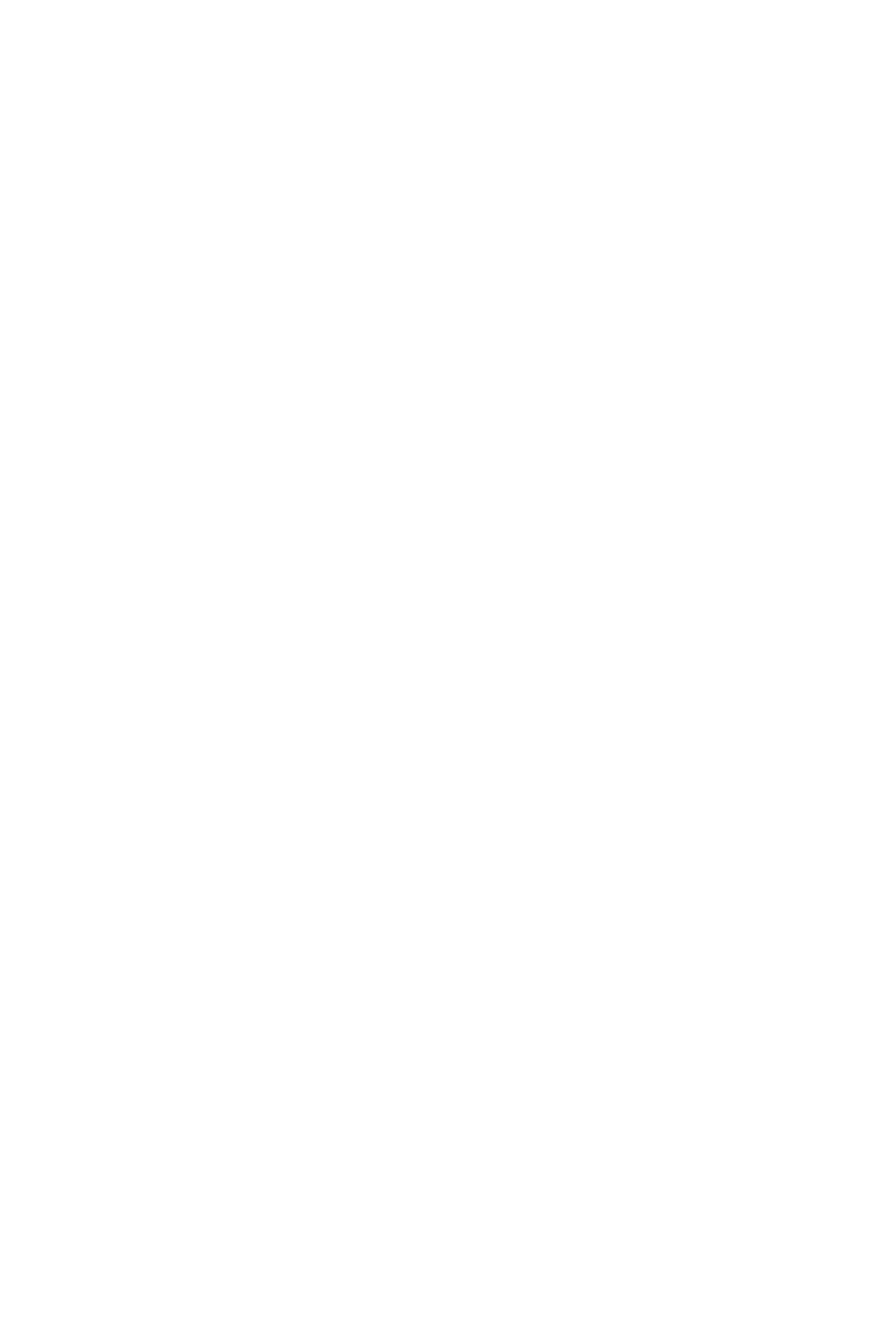
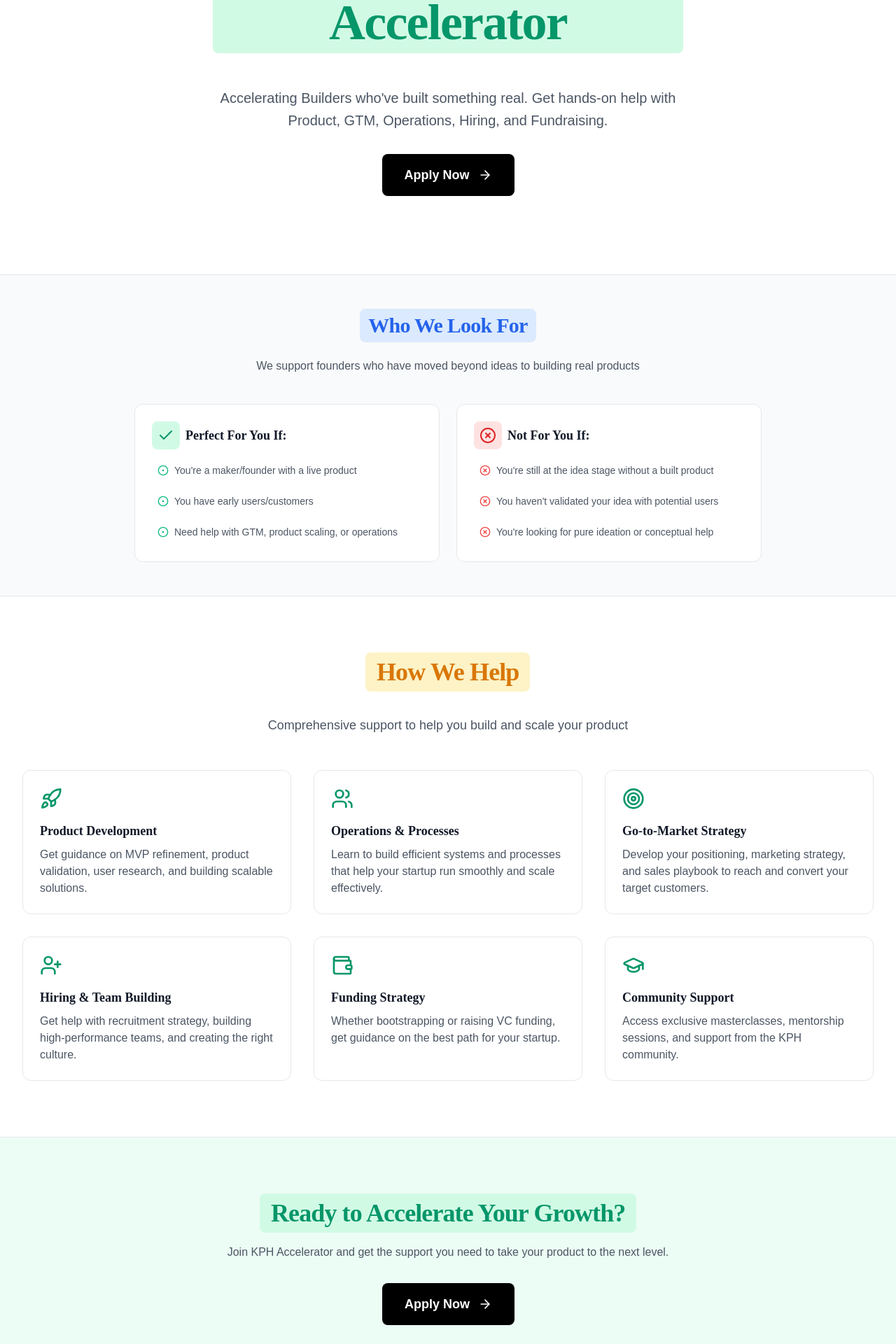
Before and after one commit to ArjunanArul/community, a Nuxt app: page /accelerator in a window 1280 px wide. Before the commit this address had no page. Shown: the part 260-2180 px from the top of the page at 70% size. Before the commit the page ends 800 px from the top, so only its background shows below. Built offline with nearby package versions, Linux system fonts and the light colour scheme.

Commit message:
builder accelerator

```diff
--- /dev/null
+++ b/components/Accelerator.vue
@@ -0,0 +1,173 @@
+<template>
+  <div>
+    <!-- Hero Section -->
+    <section class="py-20 sm:py-28 bg-white border-b">
+      <div class="max-w-7xl mx-auto px-4 sm:px-6 lg:px-8">
+        <div class="mx-auto max-w-2xl text-center">
+          <div class="inline-block bg-emerald-100 px-4 py-2 rounded-lg mb-4 opacity-0 animate-fade-in">
+            <h1 class="text-5xl font-bold tracking-tight text-emerald-600 sm:text-7xl">
+              KPH Builder Accelerator
+            </h1>
+          </div>
+          <p class="mt-8 text-xl leading-8 text-gray-600 opacity-0 animate-fade-in animation-delay-400">
+            Accelerating Builders who've built something real. Get hands-on help with Product, GTM, Operations, Hiring, and Fundraising.
+          </p>
+          <div class="mt-8 opacity-0 animate-fade-in animation-delay-600">
+            <a
+              href="https://nas.io/kph"
+              target="_blank"
+              class="group inline-flex items-center gap-3 rounded-lg bg-black px-8 py-4 text-lg font-semibold text-white hover:bg-gray-900 transition-all duration-300"
+            >
+              Apply Now
+              <ArrowRight class="h-5 w-5 group-hover:translate-x-1 transition-transform" />
+            </a>
+          </div>
+        </div>
+      </div>
+    </section>
+
+    <WhoWeLookFor />
+
+    <!-- How We Help -->
+    <section class="py-20 bg-white border-b">
+      <div class="max-w-7xl mx-auto px-4 sm:px-6 lg:px-8">
+        <div class="text-center max-w-2xl mx-auto mb-12">
+          <div class="inline-block bg-amber-100 px-4 py-2 rounded-lg mb-4 opacity-0 animate-fade-in">
+            <h2 class="text-3xl font-bold tracking-tight text-amber-600 sm:text-4xl">How We Help</h2>
+          </div>
+          <p class="mt-4 text-lg leading-8 text-gray-600 opacity-0 animate-fade-in animation-delay-200">
+            Comprehensive support to help you build and scale your product
+          </p>
+        </div>
+
+        <div class="grid grid-cols-1 md:grid-cols-2 lg:grid-cols-3 gap-8">
+          <div v-for="(feature, index) in features"
+            :key="index"
+            class="bg-white rounded-xl border p-6 hover:shadow-sm transition-all duration-300 opacity-0 animate-slide-up"
+            :style="`animation-delay: ${index * 100}ms`"
+          >
+            <component
+              :is="feature.icon"
+              class="h-8 w-8 text-emerald-600 mb-4"
+            />
+            <h3 class="text-lg font-semibold text-gray-900 mb-2">
+              {{ feature.title }}
+            </h3>
+            <p class="text-gray-600">{{ feature.description }}</p>
+          </div>
+        </div>
+      </div>
+    </section>
+
+    <!-- CTA -->
+    <section class="py-20 bg-emerald-50">
+      <div class="max-w-7xl mx-auto px-4 sm:px-6 lg:px-8 text-center">
+        <div class="inline-block bg-emerald-100 px-4 py-2 rounded-lg mb-4 opacity-0 animate-fade-in">
+          <h2 class="text-3xl font-bold tracking-tight text-emerald-600 sm:text-4xl">
+            Ready to Accelerate Your Growth?
+          </h2>
+        </div>
+        <p class="text-gray-600 mb-8 max-w-2xl mx-auto opacity-0 animate-fade-in animation-delay-200">
+          Join KPH Accelerator and get the support you need to take your product to the next level.
+        </p>
+        <a
+          href="https://nas.io/kph"
+          target="_blank"
+          class="group inline-flex items-center gap-3 rounded-lg bg-black px-8 py-4 text-lg font-semibold text-white hover:bg-gray-900 transition-all duration-300 opacity-0 animate-fade-in animation-delay-400"
+        >
+          Apply Now
+          <ArrowRight class="h-5 w-5 group-hover:translate-x-1 transition-transform" />
+        </a>
+      </div>
+    </section>
+  </div>
+</template>
+
+<script setup>
+import {
+  ArrowRight,
+  Rocket,
+  Users,
+  Target,
+  UserPlus,
+  Wallet,
+  GraduationCap
+} from 'lucide-vue-next'
+
+const features = [
+  {
+    icon: Rocket,
+    title: 'Product Development',
+    description: 'Get guidance on MVP refinement, product validation, user research, and building scalable solutions.'
+  },
+  {
+    icon: Users,
+    title: 'Operations & Processes',
+    description: 'Learn to build efficient systems and processes that help your startup run smoothly and scale effectively.'
+  },
+  {
+    icon: Target,
+    title: 'Go-to-Market Strategy',
+    description: 'Develop your positioning, marketing strategy, and sales playbook to reach and convert your target customers.'
+  },
+  {
+    icon: UserPlus,
+    title: 'Hiring & Team Building',
+    description: 'Get help with recruitment strategy, building high-performance teams, and creating the right culture.'
+  },
+  {
+    icon: Wallet,
+    title: 'Funding Strategy',
+    description: 'Whether bootstrapping or raising VC funding, get guidance on the best path for your startup.'
+  },
+  {
+    icon: GraduationCap,
+    title: 'Community Support',
+    description: 'Access exclusive masterclasses, mentorship sessions, and support from the KPH community.'
+  }
+]
+</script>
+
+<style scoped>
+@keyframes fadeIn {
+  0% {
+    opacity: 0;
+    transform: translateY(20px) scale(0.95);
+  }
+  100% {
+    opacity: 1;
+    transform: translateY(0) scale(1);
+  }
+}
+
+@keyframes slideUp {
+  from {
+    opacity: 0;
+    transform: translateY(20px);
+  }
+  to {
+    opacity: 1;
+    transform: translateY(0);
+  }
+}
+
+.animate-fade-in {
+  animation: fadeIn 0.8s cubic-bezier(0.2, 0.8, 0.2, 1) forwards;
+}
+
+.animate-slide-up {
+  animation: slideUp 0.6s ease-out forwards;
+}
+
+.animation-delay-200 {
+  animation-delay: 200ms;
+}
+
+.animation-delay-400 {
+  animation-delay: 400ms;
+}
+
+.animation-delay-600 {
+  animation-delay: 600ms;
+}
+</style>
--- a/components/Navbar.vue
+++ b/components/Navbar.vue
@@ -34,9 +34,9 @@
           <a href="https://wiki.kph.club" target="_blank" rel="noopener noreferrer" class="text-gray-700 hover:text-emerald-600">
             Wiki
           </a>
-          <NuxtLink to="/blog" class="text-gray-700 hover:text-emerald-600">
+          <a href="https://blog.kph.club" target="_blank" rel="noopener noreferrer" class="text-gray-700 hover:text-emerald-600">
             Blog
-          </NuxtLink>
+          </a>
         </div>
 
         <!-- Right side social icons -->
@@ -74,9 +74,9 @@
           <a href="https://wiki.kph.club" target="_blank" rel="noopener noreferrer" class="block px-3 py-2 text-gray-700 hover:text-emerald-600">
             Wiki
           </a>
-          <NuxtLink to="/blog" class="block px-3 py-2 text-gray-700 hover:text-emerald-600">
+          <a href="https://blog.kph.club" target="_blank" rel="noopener noreferrer" class="block px-3 py-2 text-gray-700 hover:text-emerald-600">
             Blog
-          </NuxtLink>
+          </a>
         </div>
         <div class="pt-4 pb-3 border-t border-gray-200">
           <div class="flex space-x-6 px-3">
--- /dev/null
+++ b/components/WhoWeLookFor.vue
@@ -0,0 +1,85 @@
+<template>
+  <section class="py-12 bg-gray-50 border-b">
+    <div class="max-w-7xl mx-auto px-4 sm:px-6 lg:px-8">
+      <div class="max-w-3xl mx-auto text-center">
+        <div class="inline-block bg-blue-100 px-3 py-1.5 rounded-lg mb-3">
+          <h2 class="text-2xl font-bold tracking-tight text-blue-600 sm:text-3xl">Who We Look For</h2>
+        </div>
+        <p class="mt-2 text-base leading-7 text-gray-600">
+          We support founders who have moved beyond ideas to building real products
+        </p>
+      </div>
+
+      <div class="mt-10 max-w-4xl mx-auto grid md:grid-cols-2 gap-6">
+        <!-- Perfect For You Card -->
+        <div class="bg-white rounded-xl p-6 border transition-all duration-300 opacity-0 animate-slide-up" style="animation-delay: 100ms">
+          <div class="flex flex-col items-start gap-3">
+            <div class="flex items-center gap-2">
+              <div class="flex-shrink-0 bg-emerald-100 p-2 rounded-lg">
+                <Check class="h-6 w-6 text-emerald-600" />
+              </div>
+              <h3 class="text-lg font-semibold text-gray-900">Perfect For You If:</h3>
+            </div>
+            <ul class="w-full space-y-2">
+              <li v-for="(item, index) in perfectForItems" :key="index" class="flex items-center gap-2 p-2 rounded-lg">
+                <CircleDot class="h-4 w-4 text-emerald-500 flex-shrink-0" />
+                <span class="text-sm text-gray-600">{{ item }}</span>
+              </li>
+            </ul>
+          </div>
+        </div>
+
+        <!-- Not For You Card -->
+        <div class="bg-white rounded-xl p-6 border transition-all duration-300 opacity-0 animate-slide-up" style="animation-delay: 200ms">
+          <div class="flex flex-col items-start gap-3">
+            <div class="flex items-center gap-2">
+              <div class="flex-shrink-0 bg-red-100 p-2 rounded-lg">
+                <XCircle class="h-6 w-6 text-red-600" />
+              </div>
+              <h3 class="text-lg font-semibold text-gray-900">Not For You If:</h3>
+            </div>
+            <ul class="w-full space-y-2">
+              <li v-for="(item, index) in notForItems" :key="index" class="flex items-center gap-2 p-2 rounded-lg">
+                <XCircle class="h-4 w-4 text-red-500 flex-shrink-0" />
+                <span class="text-sm text-gray-600">{{ item }}</span>
+              </li>
+            </ul>
+          </div>
+        </div>
+      </div>
+    </div>
+  </section>
+</template>
+
+<script setup>
+import { Check, XCircle, CircleDot } from 'lucide-vue-next'
+
+const perfectForItems = [
+  "You're a maker/founder with a live product",
+  "You have early users/customers",
+  "Need help with GTM, product scaling, or operations"
+]
+
+const notForItems = [
+  "You're still at the idea stage without a built product",
+  "You haven't validated your idea with potential users",
+  "You're looking for pure ideation or conceptual help"
+]
+</script>
+
+<style scoped>
+@keyframes slideUp {
+  from {
+    opacity: 0;
+    transform: translateY(20px);
+  }
+  to {
+    opacity: 1;
+    transform: translateY(0);
+  }
+}
+
+.animate-slide-up {
+  animation: slideUp 0.6s ease-out forwards;
+}
+</style>
--- a/package.json
+++ b/package.json
@@ -1,6 +1,7 @@
 {
   "name": "nuxt-app",
   "dependencies": {
+    "@nuxt/content": "^3.4.0",
     "lucide-vue-next": "^0.483.0",
     "nuxt": "^3.16.1",
     "vue": "^3.5.13",
--- /dev/null
+++ b/pages/accelerator.vue
@@ -0,0 +1,10 @@
+<template>
+    <div>
+      <Navbar />
+      <Accelerator />
+      <Footer />
+    </div>
+  </template>
+
+  <script setup>
+  </script>
```
Also changed, not shown: 1 other file (tests, documents, lock files or other folders).
